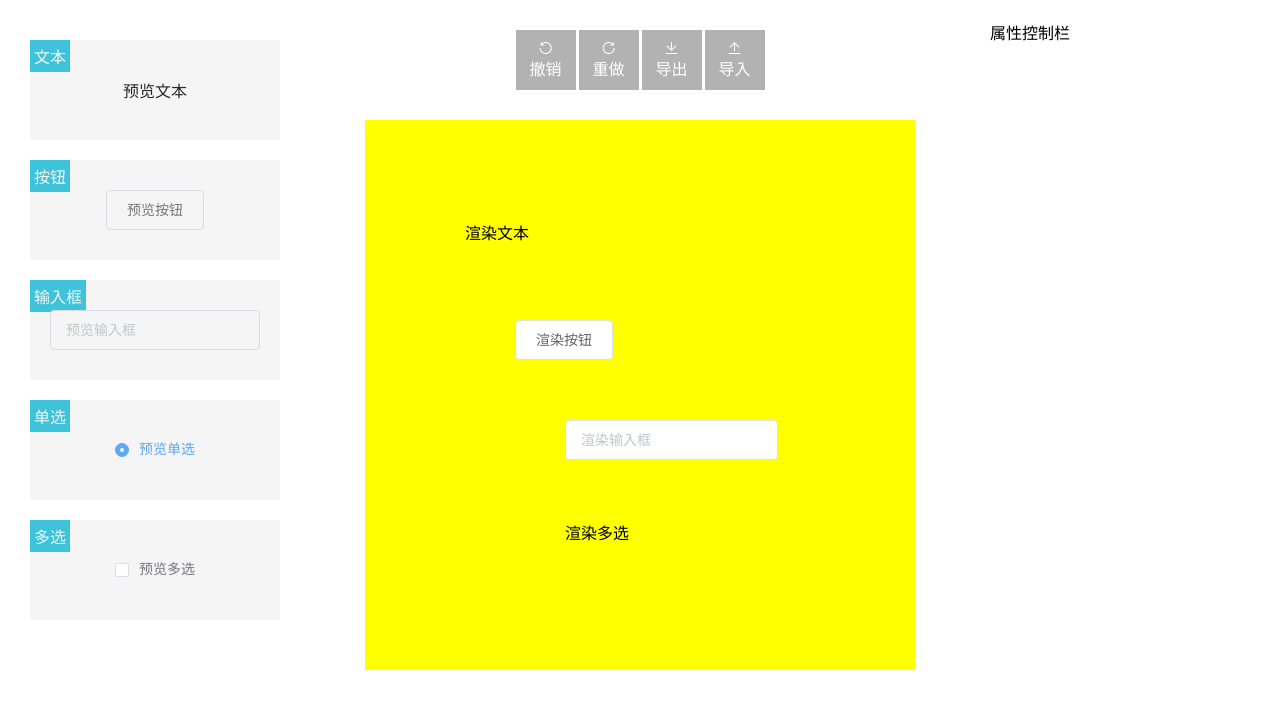
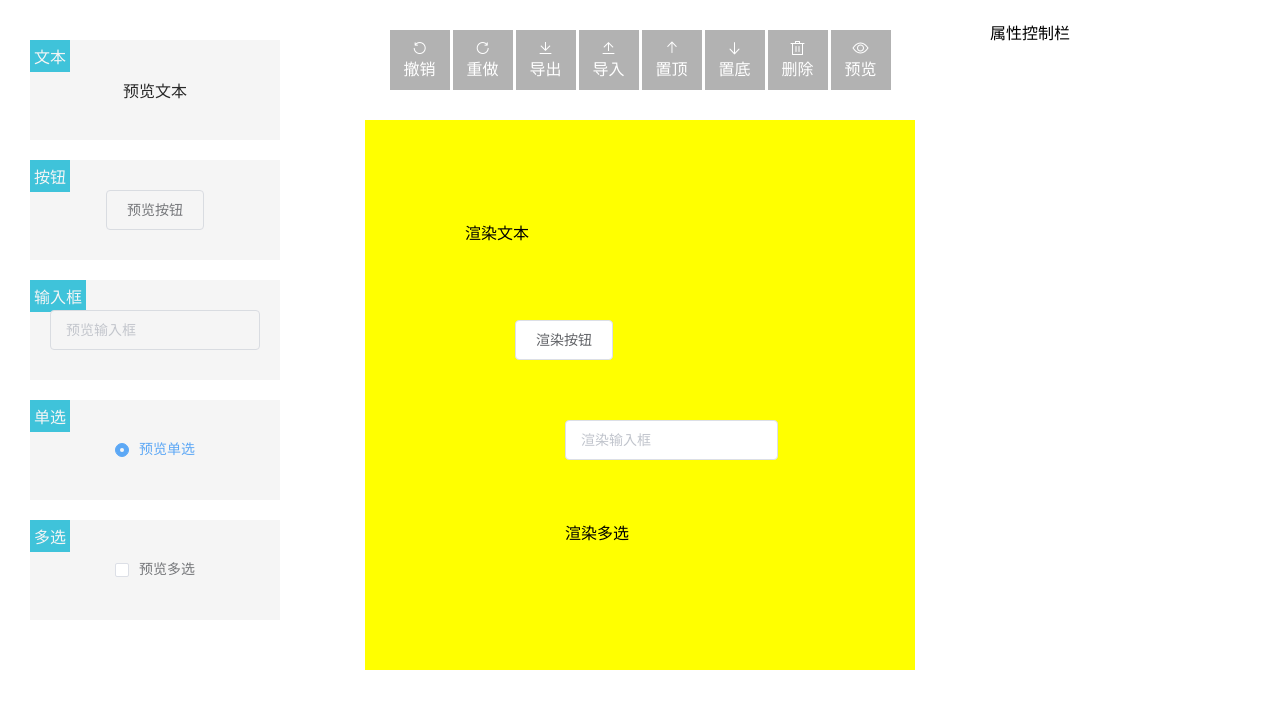
Before and after one commit to gehuama/low-code-development-platform, a Vue app: page / in a window 1280 px wide. Shown: the top 708 px of the page. Built offline with nearby package versions, Linux system fonts and the light colour scheme.

Commit message:
低代码开发平台-实现置顶-置底-预览/编辑

```diff
--- a/src/packages/block-focus.ts
+++ b/src/packages/block-focus.ts
@@ -7,6 +7,7 @@ import { WritableComputedRef, computed } from "vue";
  */
 export default function blockFocus(
   data: WritableComputedRef<IEditorData>,
+  previewRef: WritableComputedRef<boolean>,
   callback: (arg0: MouseEvent) => void
 ): IBlockFocus {
   let selectIndex = -1;
@@ -24,11 +25,13 @@ export default function blockFocus(
   };
   /** 点击容器让选中的失去焦点 */
   const containerMouseDown = () => {
+    if (previewRef.value) return;
     clearBlockFocus();
     selectIndex = -1;
   };
   /** 点击组件获取焦点焦点 */
   const blockMouseDown = (e: MouseEvent, block: IBlock, index: number) => {
+    if (previewRef.value) return;
     e.preventDefault();
     e.stopPropagation();
     // block上我们规划一个属性 focus 获取焦点后就将focus变为true
@@ -56,5 +59,6 @@ export default function blockFocus(
     containerMouseDown,
     focusData,
     lastSelectBlock,
+    clearBlockFocus,
   } as unknown as IBlockFocus;
 }
--- a/src/packages/command.ts
+++ b/src/packages/command.ts
@@ -1,4 +1,4 @@
-import { IBlock, IEditorData } from "@/types/packages";
+import { IBlock, IEditorData, IFocusData } from "@/types/packages";
 import deepcopy from "deepcopy";
 import { onUnmounted, WritableComputedRef } from "vue";
 import { events } from "./event";
@@ -34,7 +34,8 @@ interface ICommandState {
 }
 
 export default function command(
-  data: WritableComputedRef<IEditorData>
+  data: WritableComputedRef<IEditorData>,
+  focusData: WritableComputedRef<IFocusData>
 ): ICommandState {
   // 前进后退需要指针
   const state: ICommandState = {
@@ -162,14 +163,90 @@ export default function command(
   //     };
   //   },
   // });
+  registry({
+    // 置顶操作
+    name: "placeTop",
+    pushQueue: true,
+    keyboard: "",
+    execute() {
+      const before = deepcopy(data.value.blocks);
+      const after = (() => {
+        // 置顶就是在所有的block中找到最大的
+        const { focus, unFocused } = focusData.value;
+        const maxZIndex = unFocused.reduce((prev, block) => {
+          return Math.max(prev, block.zIndex);
+        }, -Infinity);
+        focus.forEach((block) => (block.zIndex = maxZIndex + 1)); // 让当前选中的组件，比未选中的组件最大的zIndex+1 即可
+        return data.value.blocks;
+      })(); //之后的状态
+      return {
+        redo() {
+          data.value = { ...data.value, blocks: after };
+        },
+        undo() {
+          // 如果当前 blocks 前后一致 则不会更新
+          data.value = { ...data.value, blocks: before };
+        },
+      };
+    },
+  });
+  registry({
+    // 置底操作
+    name: "placeBottom",
+    pushQueue: true,
+    keyboard: "",
+    execute() {
+      const before = deepcopy(data.value.blocks);
+      const after = (() => {
+        // 置顶就是在所有的block中找到最大的
+        const { focus, unFocused } = focusData.value;
+        let minZIndex =
+          unFocused.reduce((prev, block) => {
+            return Math.min(prev, block.zIndex);
+          }, Infinity) - 1;
+        // 不能直接 -1 因为 zIndex 不能出现负值 负值就看不到组件了
+        if (minZIndex < 0) {
+          // 这里如果是负值，则让没选中的组件向上，选中的组件自己变成0
+          const dur = Math.abs(minZIndex);
+          minZIndex = 0;
+          unFocused.forEach((block) => (block.zIndex += dur));
+        }
+        focus.forEach((block) => (block.zIndex = minZIndex)); // 让当前选中的组件，zIndex 为 0 即可
+        return data.value.blocks;
+      })(); //之后的状态
+      return {
+        redo() {
+          data.value = { ...data.value, blocks: after };
+        },
+        undo() {
+          // 如果当前 blocks 前后一致 则不会更新
+          data.value = { ...data.value, blocks: before };
+        },
+      };
+    },
+  });
+  registry({
+    // 删除操作
+    name: "delete",
+    pushQueue: true,
+    keyboard: "",
+    execute() {
+      const state = {
+        before: deepcopy(data.value.blocks), // 当前的值
+        after: focusData.value.unFocused, // 选中的都删除了，留下的都是没有删除的
+      };
+      return {
+        redo() {
+          data.value = { ...data.value, blocks: state.after };
+        },
+        undo() {
+          // 如果当前 blocks 前后一致 则不会更新
+          data.value = { ...data.value, blocks: state.before };
+        },
+      };
+    },
+  });
   const keyboardEvent = (() => {
-    interface IKeyCodeMap {
-      [key: number]: string;
-    }
-    const keyCodeMap: IKeyCodeMap = {
-      90: "z",
-      89: "y",
-    };
     const init: IInit = () => {
       // 初始化事件
       const onKeyDown = (e: KeyboardEvent) => {
--- a/src/packages/editor-block.jsx
+++ b/src/packages/editor-block.jsx
@@ -17,7 +17,7 @@ export default defineComponent({
     const blockStyle = computed(() => ({
       top: `${props.block.top}px`,
       left: `${props.block.left}px`,
-      zIndex: `${props.block.zIndex}px`,
+      "z-index": `${props.block.zIndex}`,
     }));
     const config = inject("config");
     const blockRef = ref(null);
--- a/src/packages/editor.jsx
+++ b/src/packages/editor.jsx
@@ -16,6 +16,9 @@ export default defineComponent({
   },
   emits: ["update:modelValue"], // 要出发的事件
   setup(props, ctx) {
+    // 预览的时候 内容不能再操作了，可以点击或者输入内容 方便看效果
+    const previewRef = ref(false);
+
     const data = computed({
       get() {
         return props.modelValue;
@@ -34,10 +37,15 @@ export default defineComponent({
     // 1. 实现菜单的拖拽功能
     const { dragStart, dragEnd } = menuDragger(containerRef, data); // 实现菜单的拖拽
     // 2. 实现获取焦点 选中后可能直接就进行拖拽了
-    const { blockMouseDown, containerMouseDown, focusData, lastSelectBlock } =
-      blockFocus(data, (e) => {
-        mouseDown(e);
-      });
+    const {
+      blockMouseDown,
+      containerMouseDown,
+      focusData,
+      lastSelectBlock,
+      clearBlockFocus,
+    } = blockFocus(data, previewRef, (e) => {
+      mouseDown(e);
+    });
     // 3. 实现组件拖拽
     const { mouseDown, markLine } = blockDragger(
       focusData,
@@ -55,7 +63,7 @@ export default defineComponent({
       block.width = newBlock.width;
       block.height = newBlock.height;
     };
-    const state = command(data); // []
+    const state = command(data, focusData); // []
     const button = [
       {
         label: "撤销",
@@ -99,6 +107,35 @@ export default defineComponent({
           });
         },
       },
+      {
+        label: "置顶",
+        icon: "el-icon-top",
+        handler: () => {
+          state.commands.placeTop();
+        },
+      },
+      {
+        label: "置底",
+        icon: "el-icon-bottom",
+        handler: () => {
+          state.commands.placeBottom();
+        },
+      },
+      {
+        label: "删除",
+        icon: "el-icon-delete",
+        handler: () => {
+          state.commands.delete();
+        },
+      },
+      {
+        label: () => (previewRef.value ? "编辑" : "预览"),
+        icon: () => (previewRef.value ? "el-icon-edit" : "el-icon-view"),
+        handler: () => {
+          previewRef.value = !previewRef.value;
+          clearBlockFocus();
+        },
+      },
     ];
 
     return () => (
@@ -121,10 +158,13 @@ export default defineComponent({
         {/* 菜单栏 */}
         <div class="editor-top">
           {button.map((btn, index) => {
+            const icon = typeof btn.icon == "function" ? btn.icon() : btn.icon;
+            const label =
+              typeof btn.label == "function" ? btn.label() : btn.label;
             return (
               <div class="editor-top-button" onClick={btn.handler}>
-                <i class={btn.icon}></i>
-                <span>{btn.label}</span>
+                <i class={icon}></i>
+                <span>{label}</span>
               </div>
             );
           })}
@@ -144,6 +184,7 @@ export default defineComponent({
               {data.value.blocks.map((block, index) => (
                 <EditorBlock
                   class={block.focus ? "editor-block-focus" : ""}
+                  class={previewRef.value ? "editor-block-preview" : ""}
                   block={block}
                   onMousedown={(e) => blockMouseDown(e, block, index)}
                   onBlockUpdate={(newBlock) => blockUpdate(newBlock, block)}
--- a/src/packages/editor.scss
+++ b/src/packages/editor.scss
@@ -105,6 +105,11 @@
 			border: 1px dashed red;
 		}
 	}
+	&-block-preview{
+		&::after{
+			display: none;
+		}
+	}
 }
 // 移动left值
 .line-x{
--- a/src/types/packages/block-focus.ts
+++ b/src/types/packages/block-focus.ts
@@ -10,4 +10,5 @@ export interface IBlockFocus {
   containerMouseDown: void;
   focusData: WritableComputedRef<IFocusData>;
   lastSelectBlock: WritableComputedRef<IBlock>;
+  clearBlockFocus: void;
 }
```
